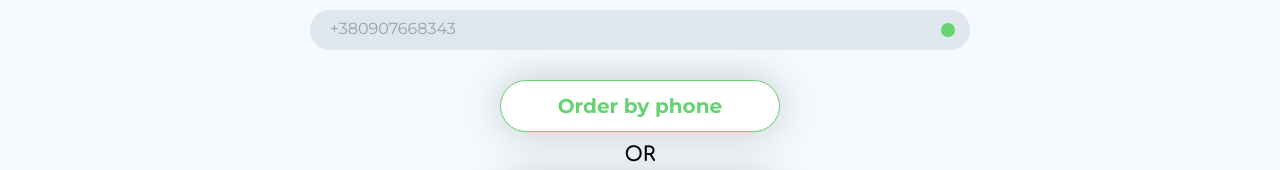
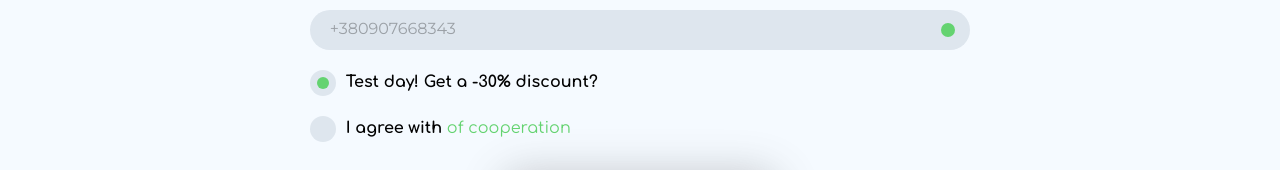
Before and after one commit to onikaChorba/gastro-chef, a Vue app: page / in a window 1280 px wide. Shown: the part 2286-2456 px from the top of the page. Built offline with nearby package versions, Linux system fonts and the light colour scheme; a web font is replaced by a local one.

Commit message:
feat: checkbox

```diff
--- a/src/assets/base.css
+++ b/src/assets/base.css
@@ -38,3 +38,7 @@ section{
   padding-top: 40px;
   padding-bottom: 60px;
 }
+
+a {
+  text-decoration: none;
+}
--- a/src/components/OrderFAQ.vue
+++ b/src/components/OrderFAQ.vue
@@ -8,11 +8,11 @@
       </p>
       <form class="order__form">
         <MyInput v-model="inputValue" label="Name" placeholder="Ivan Ivanov" />
-        <MyInput
-          v-model="inputValue"
-          label="Phone"
-          placeholder="+380907668343"
-        />
+        <MyInput v-model="inputValue" label="Phone" placeholder="+380907668343" />
+        <MyCheckbox v-model="isChecked1">Test day! Get a -30% discount?</MyCheckbox>
+        <MyCheckbox v-model="isChecked2">
+          I agree with <a href="#"><span> of cooperation</span></a>
+        </MyCheckbox>
       </form>
       <div class="order__buttons">
         <my-button type="grey" size="medium" state="inactive-secondary">
@@ -27,9 +27,10 @@
 </template>
 <script setup>
 import { ref } from "vue";
-import MyInput from "./UI/MyInput.vue";
 
 const inputValue = ref("");
+const isChecked1 = ref(true);
+const isChecked2 = ref(false);
 </script>
 
 <style lang="scss" scoped>
--- a/src/components/Photos.vue
+++ b/src/components/Photos.vue
@@ -1,12 +1,11 @@
 <template>
   <section class="photos">
     <h2 class="photos__title">Photos of dishes</h2>
-    <ImageCarousel :slides="photos" :carouselConfig="carouselConfig" class="photos__carousel"/>
+    <my-carousel :slides="photos" :carouselConfig="carouselConfig" class="photos__carousel"/>
   </section>
 </template>
 
 <script setup>
-import ImageCarousel from "@/components/UI/Carousel.vue";
 import photo1 from "@/assets/imgs/5d01e25aba0925027306358421589e59.jpeg";
 import photo2 from "@/assets/imgs/949efc6f26cbc0233c78e87fce3eabaa.jpeg";
 import photo3 from "@/assets/imgs/c40612ba34c12763be88bcb6d347ca1e.jpeg";
--- /dev/null
+++ b/src/components/UI/MyCheckbox.vue
@@ -0,0 +1,66 @@
+<template>
+  <div class="custom-checkbox" @click="toggle">
+    <span :class="['checkbox-circle', { active: modelValue }]"></span>
+    <label>
+      <slot></slot>
+    </label>
+  </div>
+</template>
+
+<script setup>
+import { defineProps, defineEmits } from "vue";
+
+const props = defineProps({
+  modelValue: Boolean,
+});
+
+const emit = defineEmits(["update:modelValue"]);
+
+const toggle = () => {
+  emit("update:modelValue", !props.modelValue);
+};
+</script>
+
+<style lang="scss" scoped>
+@use '@/assets/styles/_mixins.scss' as *;
+
+.custom-checkbox {
+  display: flex;
+  align-items: center;
+  gap: 10px;
+  cursor: pointer;
+}
+
+.checkbox-circle {
+  width: 26px;
+  height: 26px;
+  border-radius: 50%;
+  background: var(--grey);
+  transition: background 0.2s;
+  position: relative;
+}
+
+.checkbox-circle.active::before {
+  content: "";
+  width: 12px;
+  height: 12px;
+  background-color: var(--primary);
+  display: block;
+  position: absolute;
+  top: 50%;
+  left: 50%;
+  transform: translate(-50%, -50%);
+  border-radius: 50%;
+}
+
+label {
+  @include text-style(
+$font-family: Comfortaa,
+  $weight: 700,
+  $size: 16px,
+  $line-height: 134%,
+  $letter-spacing: 2.5%,
+  )
+
+}
+</style>
--- a/src/components/UI/index.js
+++ /dev/null
@@ -1,3 +0,0 @@
-import MyButton from "@/components/UI/MyButton.vue";
-
-export default [MyButton];
--- a/src/main.js
+++ b/src/main.js
@@ -1,13 +1,16 @@
-import "./assets/main.css";
-import components from "@/components/UI";
-
 import { createApp } from "vue";
 import App from "./App.vue";
+import MyButton from "@/components/UI/MyButton.vue";
+import MyCarousel from "@/components/UI/MyCarousel.vue";
+import MyInput from "@/components/UI/MyInput.vue";
+import MyCheckbox from "@/components/UI/MyCheckbox.vue";
+import "./assets/main.css";
 
 const app = createApp(App);
 
-components.forEach((component) => {
-  app.component(component.name, component);
-});
+app.component("MyButton", MyButton);
+app.component("MyCarousel", MyCarousel);
+app.component("MyInput", MyInput);
+app.component("MyCheckbox", MyCheckbox);
 
 app.mount("#app");
```
Also changed, not shown: src/components/UI/MyCarousel.vue (renamed from src/components/UI/Carousel.vue).
